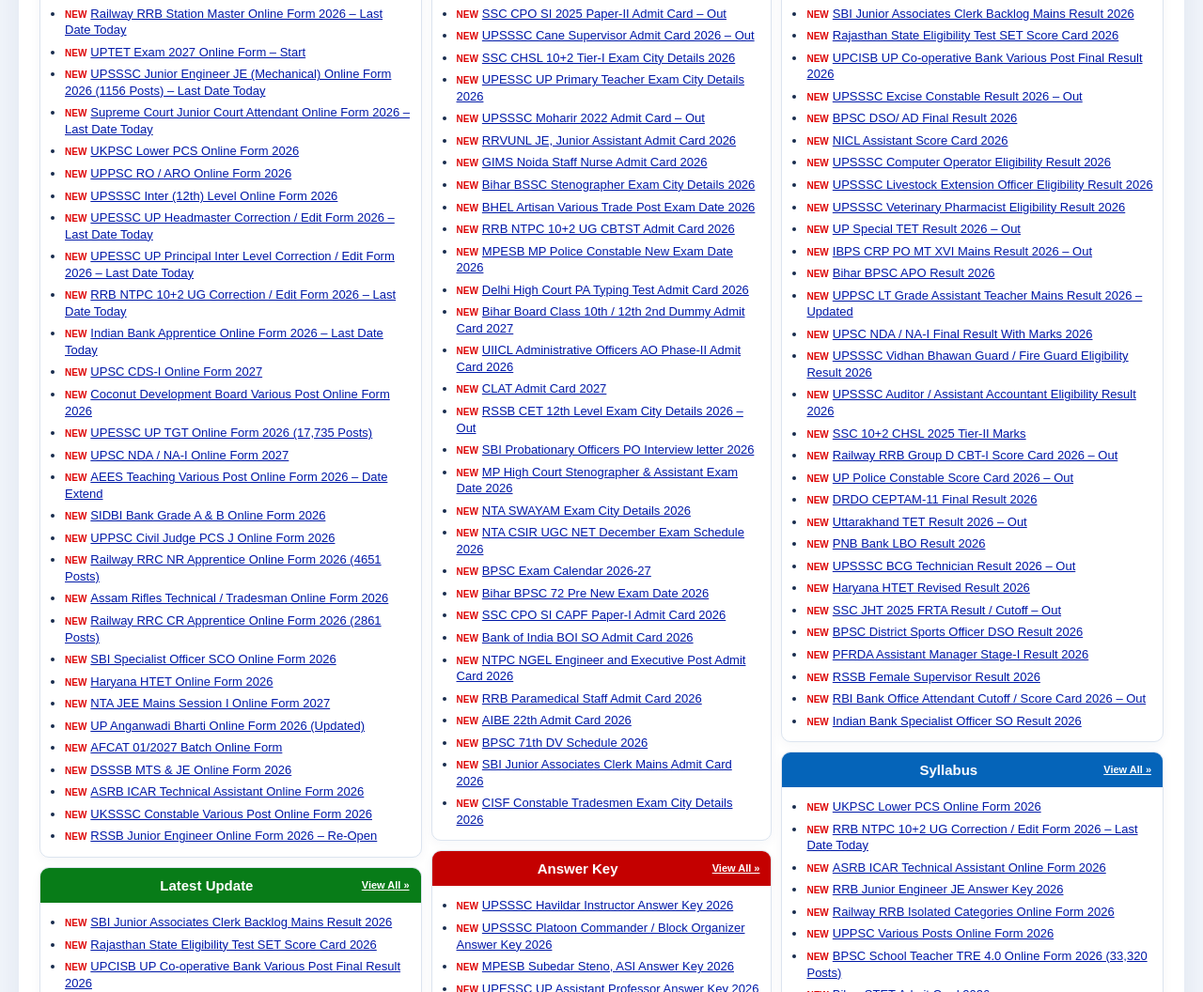
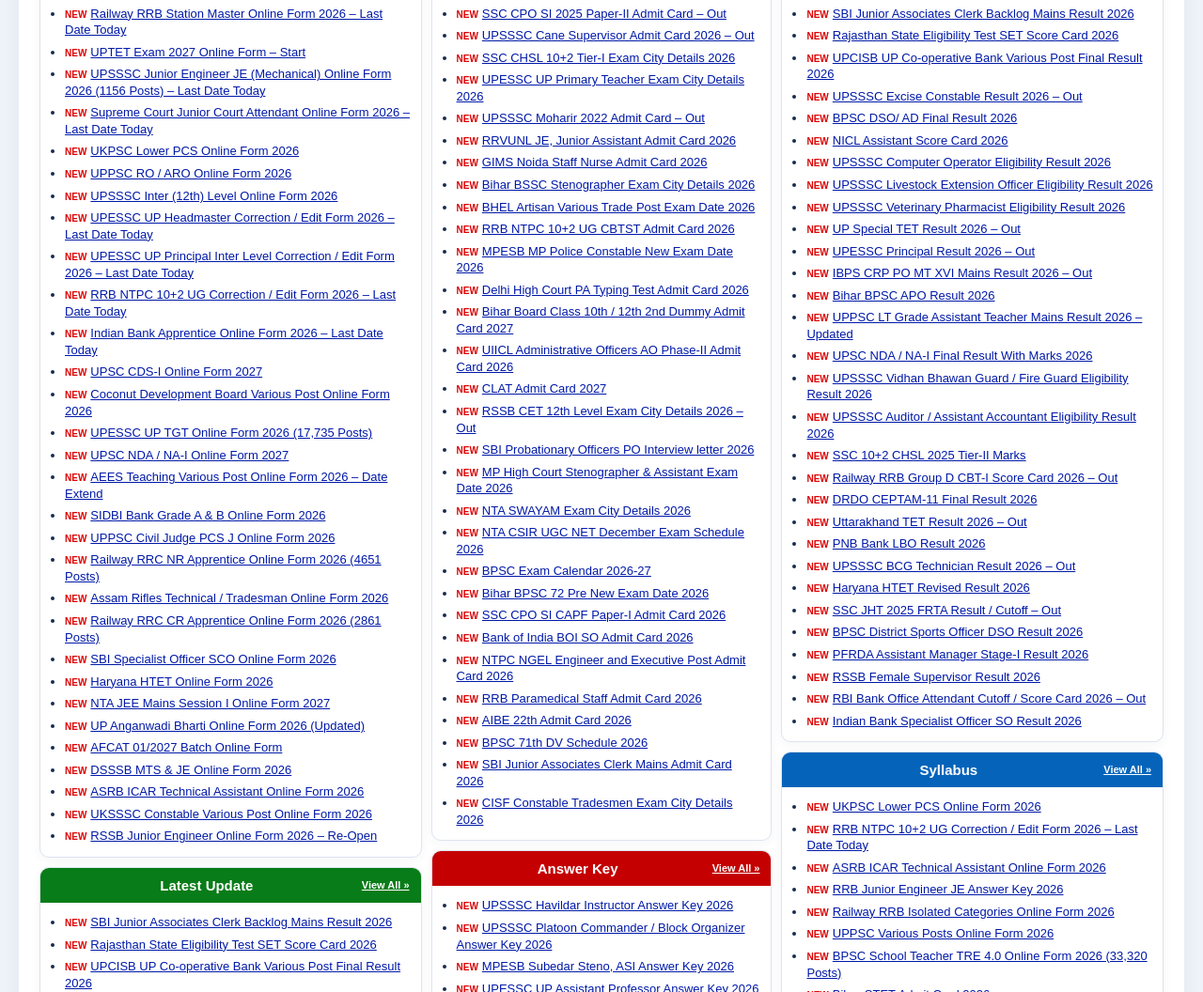
Before and after one commit to computerprachi-alt/computerprachi, a plain HTML site: page index.html in a window 1280 px wide. Shown: the part 2002-3058 px from the top of the page at 94% size. Drawn offline with Linux system fonts and the light colour scheme.

Commit message:
Auto update jobs results admit cards

```diff
--- a/index.html
+++ b/index.html
@@ -681,15 +681,15 @@ footer{background:linear-gradient(135deg,#071a45,#102f70)!important}
 <li><span class="new">NEW</span><a href="result.html?title=UPSSSC%20Livestock%20Extension%20Officer%20Eligibility%20Result%202026&key=upsssc-leo-2026%2F&official=https%3A%2F%2Fupsssc.gov.in%2FOnline_App%2FResults.aspx%3FID%3D172%26Result_Type%3DP%26Exam_Code%3D5%26Advt_Code%3D576%26Dept_Code%3D665%26Post_Code%3D1%26OnlyIntview%3DNo" target="_self" rel="noopener">UPSSSC Livestock Extension Officer Eligibility Result 2026</a></li>
 <li><span class="new">NEW</span><a href="result.html?title=UPSSSC%20Veterinary%20Pharmacist%20Eligibility%20Result%202026&key=upsssc-veterinary-pharmacist-2026%2F&official=https%3A%2F%2Fupsssc.gov.in%2F%2FViewPdf.aspx%3FAPVifkSIbpLnTocGqeeI4kEOXU%2FXE3awkeAfWdv5x2Q%3D" target="_self" rel="noopener">UPSSSC Veterinary Pharmacist Eligibility Result 2026</a></li>
 <li><span class="new">NEW</span><a href="result.html?title=UP%20Special%20TET%20Result%202026%20%E2%80%93%20Out&key=up-special-tet-2026%2F&official=https%3A%2F%2Fwww.upessc.net%2FspecialTETresultsnov2026%2FLogin.aspx" target="_self" rel="noopener">UP Special TET Result 2026 – Out</a></li>
+<li><span class="new">NEW</span><a href="result.html?title=UPESSC%20Principal%20Result%202026%20%E2%80%93%20Out&key=upessc-principal-2026%2F&official=https%3A%2F%2Fwww.upessc.up.gov.in%2FNotice%2F1847-3021-473e-f4b1-4a3e.pdf" target="_self" rel="noopener">UPESSC Principal Result 2026 – Out</a></li>
 <li><span class="new">NEW</span><a href="result.html?title=IBPS%20CRP%20PO%20MT%20XVI%20Mains%20Result%202026%20%E2%80%93%20Out&key=ibps-po-mt-xvi-2026%2F&official=https%3A%2F%2Fibpsreg.ibps.in%2Fcrppoxvijun26%2Ffresta_nov26%2Flogin.php%3Fappid%3Dfaa539a0e8fbd226743a6f2df8768c59" target="_self" rel="noopener">IBPS CRP PO MT XVI Mains Result 2026 – Out</a></li>
-<li><span class="new">NEW</span><a href="result.html?title=Bihar%20BPSC%20APO%20Result%202026&key=bpsc-apo-2026%2F&official=https%3A%2F%2Fbpsc.bihar.gov.in%2Fwp-content%2Fuploads%2FBPSC_content%2FNotices%2FResults-132026-Prosecution-Officer-Preliminary-Examination_BPSC-20261119-d637of.pdf" target="_self" rel="noopener">Bihar BPSC APO Result 2026</a></li>
+<li><span class="new">NEW</span><a href="result.html?title=Bihar%20BPSC%20APO%20Result%202026&key=bpsc-apo-2026%2F" target="_self" rel="noopener">Bihar BPSC APO Result 2026</a></li>
 <li><span class="new">NEW</span><a href="result.html?title=UPPSC%20LT%20Grade%20Assistant%20Teacher%20Mains%20Result%202026%20%E2%80%93%20Updated&key=uppsc-lt-grade-assistant-teacher-2026%2F" target="_self" rel="noopener">UPPSC LT Grade Assistant Teacher Mains Result 2026 – Updated</a></li>
 <li><span class="new">NEW</span><a href="result.html?title=UPSC%20NDA%20/%20NA-I%20Final%20Result%20With%20Marks%202026&key=upsc-nda-na-i-2026%2F" target="_self" rel="noopener">UPSC NDA / NA-I Final Result With Marks 2026</a></li>
 <li><span class="new">NEW</span><a href="result.html?title=UPSSSC%20Vidhan%20Bhawan%20Guard%20/%20Fire%20Guard%20Eligibility%20Result%202026&key=upsssc-vidhan-bhawan-guard-fire-guard-2026%2F" target="_self" rel="noopener">UPSSSC Vidhan Bhawan Guard / Fire Guard Eligibility Result 2026</a></li>
 <li><span class="new">NEW</span><a href="result.html?title=UPSSSC%20Auditor%20/%20Assistant%20Accountant%20Eligibility%20Result%202026&key=upsssc-auditor-assistant-accountant-2026%2F" target="_self" rel="noopener">UPSSSC Auditor / Assistant Accountant Eligibility Result 2026</a></li>
 <li><span class="new">NEW</span><a href="result.html?title=SSC%2010%2B2%20CHSL%202025%20Tier-II%20Marks&key=ssc-chsl-2026%2F" target="_self" rel="noopener">SSC 10+2 CHSL 2025 Tier-II Marks</a></li>
 <li><span class="new">NEW</span><a href="result.html?title=Railway%20RRB%20Group%20D%20CBT-I%20Score%20Card%202026%20%E2%80%93%20Out&key=railway-rrb-group-d-level-1-recruitment-2026-online%2F" target="_self" rel="noopener">Railway RRB Group D CBT-I Score Card 2026 – Out</a></li>
-<li><span class="new">NEW</span><a href="result.html?title=UP%20Police%20Constable%20Score%20Card%202026%20%E2%80%93%20Out&key=up-police-constable-2026%2F" target="_self" rel="noopener">UP Police Constable Score Card 2026 – Out</a></li>
 <li><span class="new">NEW</span><a href="result.html?title=DRDO%20CEPTAM-11%20Final%20Result%202026&key=drdo-ceptam-11-2026%2F" target="_self" rel="noopener">DRDO CEPTAM-11 Final Result 2026</a></li>
 <li><span class="new">NEW</span><a href="result.html?title=Uttarakhand%20TET%20Result%202026%20%E2%80%93%20Out&key=utet-2026%2F" target="_self" rel="noopener">Uttarakhand TET Result 2026 – Out</a></li>
 <li><span class="new">NEW</span><a href="result.html?title=PNB%20Bank%20LBO%20Result%202026&key=pnb-bank-lbo-2026%2F" target="_self" rel="noopener">PNB Bank LBO Result 2026</a></li>
```
Also changed, not shown: all-admit-card.html (+1 -1 lines), all-jobs.html (+1 -1 lines), all-latest-update.html (+1 -1 lines), all-results.html (+1 -1 lines).
